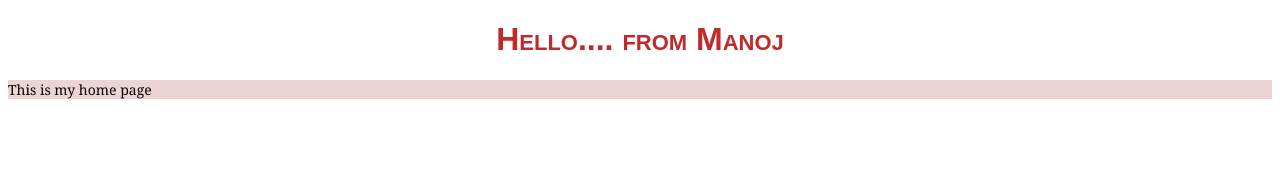
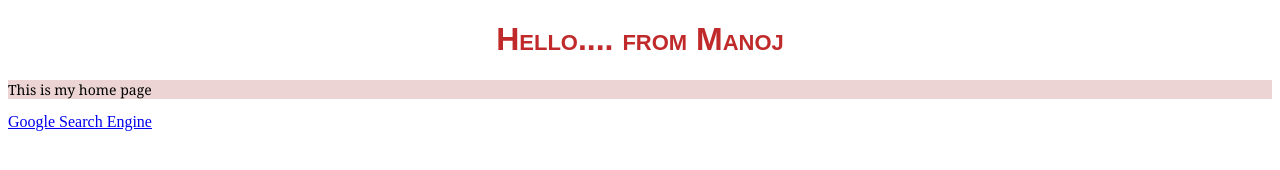
Before and after one commit to misramanoj/misramanoj, a plain HTML site: page index.html in a window 1280 px wide. Drawn offline with Linux system fonts and the light colour scheme.

Commit message:
Update index.html

```diff
--- a/index.html
+++ b/index.html
@@ -16,4 +16,5 @@ p {font-family:Georgia, serif;font-size:14px;font-style:normal;font-weight:norma
 <h1>Hello.... from Manoj</h1>
 <p>This is my home page</p>
 </body>
+<A HREF = "http://www.google.com/">Google Search Engine</A>
 </html>
```
